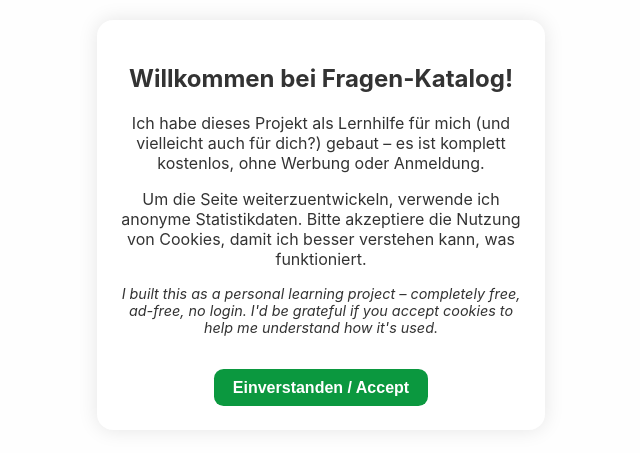
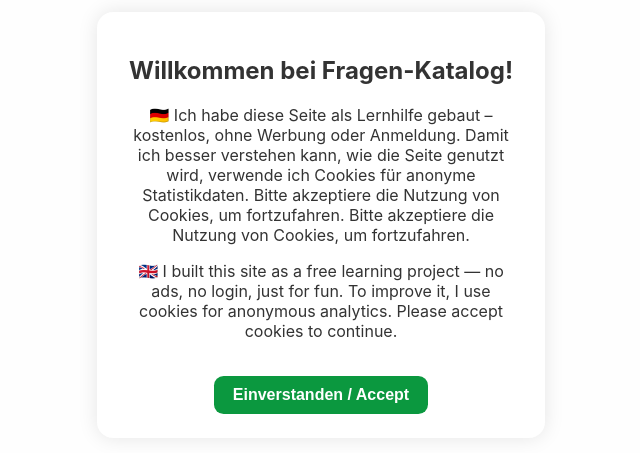
Before and after one commit to roieshalom/fragen-katalog-v2, a React (Vite) app: page / in a window 1280 px wide. Shown: the part 175-628 px from the top of the page, without its empty margins (319-959 px from the left). Built offline with nearby package versions, Linux system fonts and the light colour scheme.

Commit message:
custom tracking accepting2

```diff
--- a/src/CustomConsent.jsx
+++ b/src/CustomConsent.jsx
@@ -26,16 +26,15 @@ export default function CustomConsent({ onConsentGiven }) {
       <div className="consent-modal">
         <h2>Willkommen bei Fragen-Katalog!</h2>
         <p>
-          Ich habe dieses Projekt als Lernhilfe für mich (und vielleicht auch für dich?) gebaut –
-          es ist komplett kostenlos, ohne Werbung oder Anmeldung.
+        🇩🇪 Ich habe diese Seite als Lernhilfe gebaut – kostenlos, ohne Werbung oder Anmeldung.
+Damit ich besser verstehen kann, wie die Seite genutzt wird, verwende ich Cookies für anonyme Statistikdaten.
+Bitte akzeptiere die Nutzung von Cookies, um fortzufahren.
+        Bitte akzeptiere die Nutzung von Cookies, um fortzufahren.
         </p>
         <p>
-          Um die Seite weiterzuentwickeln, verwende ich anonyme Statistikdaten. Bitte akzeptiere
-          die Nutzung von Cookies, damit ich besser verstehen kann, was funktioniert.
-        </p>
-        <p style={{ fontStyle: "italic", fontSize: "0.9rem" }}>
-          I built this as a personal learning project – completely free, ad-free, no login. I'd be
-          grateful if you accept cookies to help me understand how it's used.
+       🇬🇧 I built this site as a free learning project — no ads, no login, just for fun.
+To improve it, I use cookies for anonymous analytics.
+Please accept cookies to continue.
         </p>
         <button className="consent-button" onClick={handleAccept}>
           Einverstanden / Accept
```
